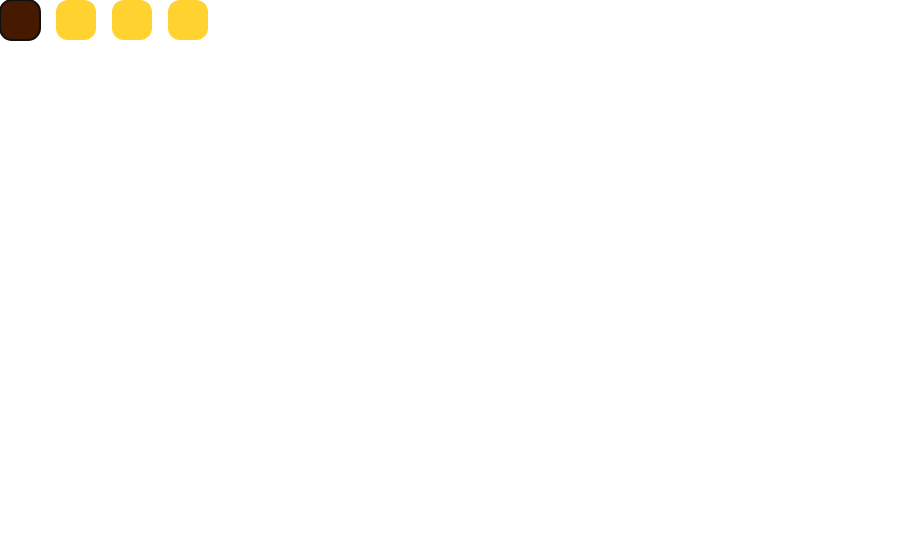
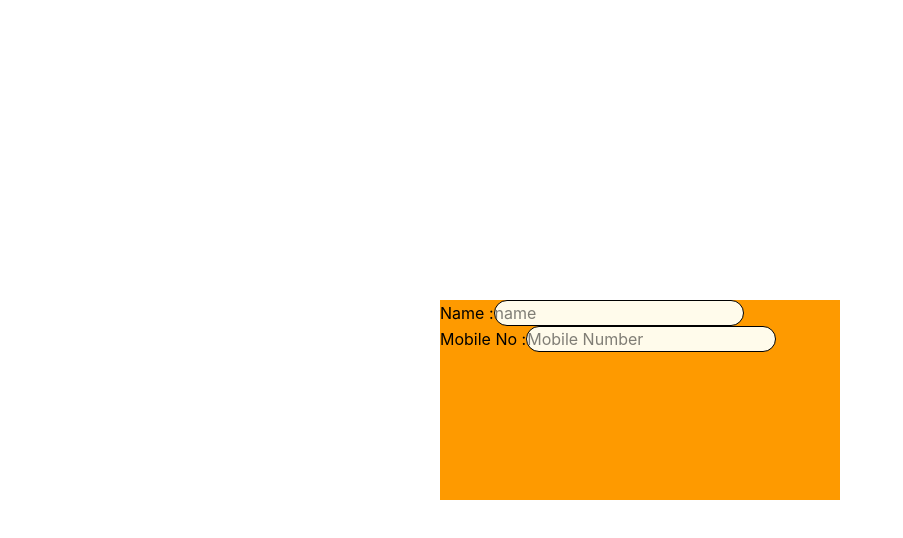
Before and after one commit to Bantony14/React-Component, a React (Vite) app in the folder Components/: page / in a window 1280 px wide. Shown: the top 538 px of the page, without its empty margins (0-903 px from the left). Built offline with nearby package versions, Linux system fonts and the light colour scheme.

Commit message:
feat: add TypeScript form validation

```diff
--- a/Components/src/App.jsx
+++ b/Components/src/App.jsx
@@ -8,9 +8,10 @@ import SearchBar from "./searchBar";
 import Tabs from "./Tabs";
 import Toast from "./Toster";
 import OtpFiled from "./OtpFiled.tsx";
+import Form from "./MutliForm.jsx";
 
 function App() {
-  return <OtpFiled />;
+  return <Form />;
 }
 
 export default App;
--- a/Components/src/Image Carousel.jsx
+++ b/Components/src/Image Carousel.jsx
@@ -38,6 +38,7 @@ function ImageCarousel() {
           >
             <ChevronLeft size={20} />{" "}
           </button>
+
           <button
             className="absolute right-2 top-1/2 -translate-y-1/2 bg-amber-300 rounded-2xl"
             onClick={() => {
--- /dev/null
+++ b/Components/src/MutliForm.tsx
@@ -0,0 +1,84 @@
+import { useState } from "react";
+import type { ChangeEvent, SubmitEvent } from "react";
+
+function Form() {
+  interface UserForm {
+    name: string;
+    mobileNo: string;
+  }
+  interface ErrorMsg {
+    errorName: string;
+    errorMobileNo: string;
+  }
+
+  interface CheckError {
+    checkName: boolean;
+    checkMobileNo: boolean;
+  }
+
+  const [formData, setFormData] = useState<UserForm>({
+    name: "",
+    mobileNo: "",
+  });
+
+  const errorMsg: ErrorMsg = {
+    errorName: "Letter should be more than 3",
+    errorMobileNo: "Mobile number should be 10 digit",
+  };
+
+  const CheckError: CheckError = {
+    checkName: formData.name.length > 2,
+    checkMobileNo: formData.mobileNo.length >= 10,
+  };
+
+  function onChange(e: ChangeEvent<HTMLInputElement>): void {
+    setFormData((prev) => ({ ...prev, [e.target.name]: e.target.value }));
+  }
+
+  function handleSubmit(e: SubmitEvent<HTMLFormElement>): void {
+    e.preventDefault();
+  }
+
+  console.log(formData);
+
+  return (
+    <div className="flex items-center justify-center min-h-screen">
+      <div className=" w-100 h-50 bg-amber-500">
+        <form
+          action=" "
+          onSubmit={(e: SubmitEvent<HTMLFormElement>) => handleSubmit(e)}
+        >
+          <label htmlFor="">Name :</label>
+          <input
+            name="name"
+            type="text"
+            className="border bg-amber-50 rounded-2xl"
+            placeholder="name"
+            value={formData.name}
+            onChange={(e: ChangeEvent<HTMLInputElement>) => onChange(e)}
+          />
+          {formData.name && !CheckError.checkName && (
+            <p className="text-red-600">{errorMsg.errorName}</p>
+          )}
+          <br />
+          <label htmlFor="">Mobile No :</label>
+          <input
+            name="mobileNo"
+            type="number"
+            maxLength={10}
+            className="border bg-amber-50 rounded-2xl"
+            placeholder="Mobile Number"
+            value={formData.mobileNo}
+            onChange={(e: ChangeEvent<HTMLInputElement>) => onChange(e)}
+          />
+          {formData.mobileNo && !CheckError.checkMobileNo && (
+            <p className="text-red-600">{errorMsg.errorMobileNo}</p>
+          )}
+          <button type="submit"></button>
+        </form>
+      </div>
+    </div>
+  );
+}
+
+export default Form;
--- a/Components/src/OtpFiled.tsx
+++ b/Components/src/OtpFiled.tsx
@@ -14,13 +14,11 @@ function OtpFiled() {
     if (value === "") {
       if (index > 0) {
         const input = divRef.current?.children[index - 1] as HTMLInputElement;
-
         input?.focus();
       }
     } else {
       if (index < otp.length - 1) {
         const input = divRef.current?.children[index + 1] as HTMLInputElement;
-
         input?.focus();
       }
     }
```
Also changed, not shown: Components/src/index.css (indentation only).
